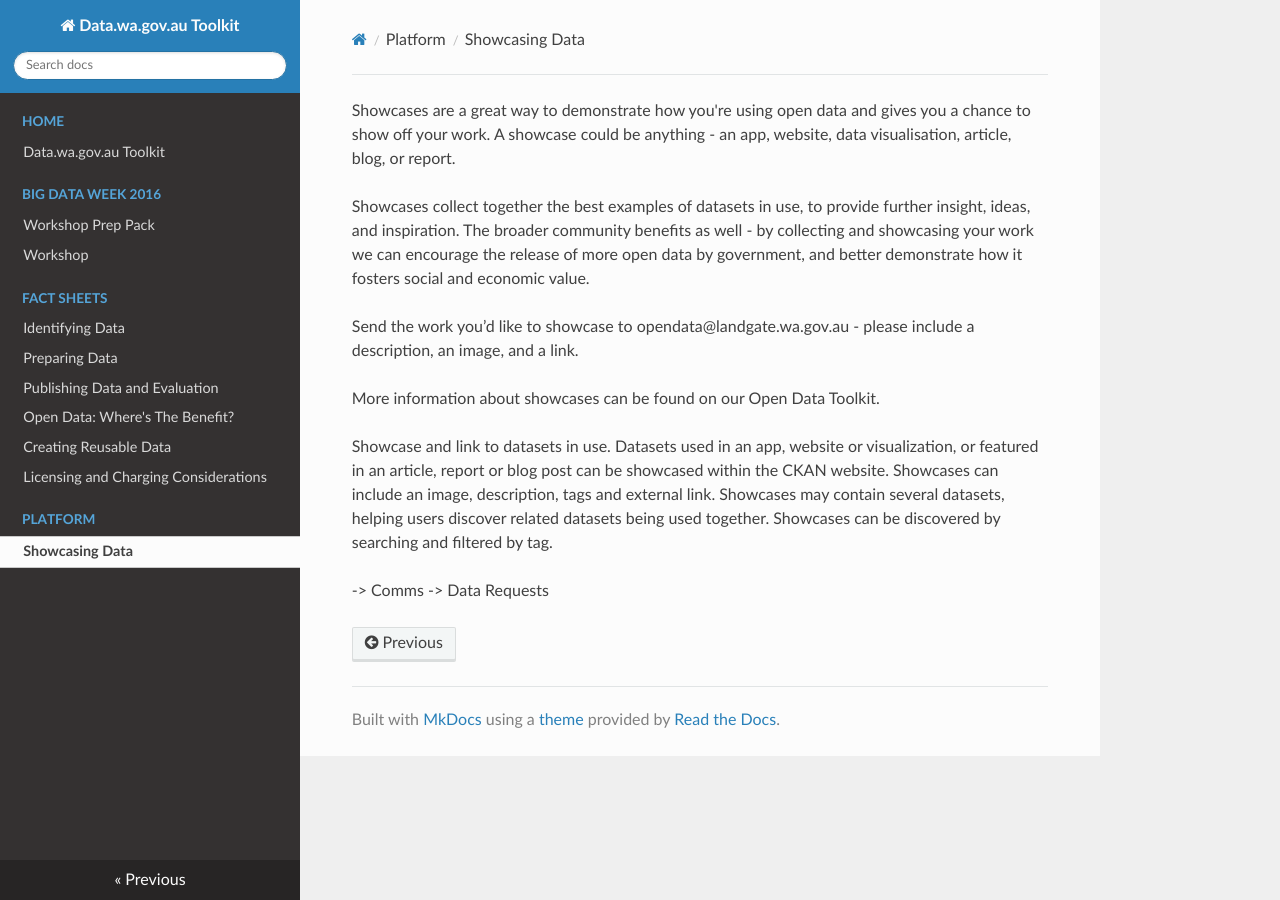
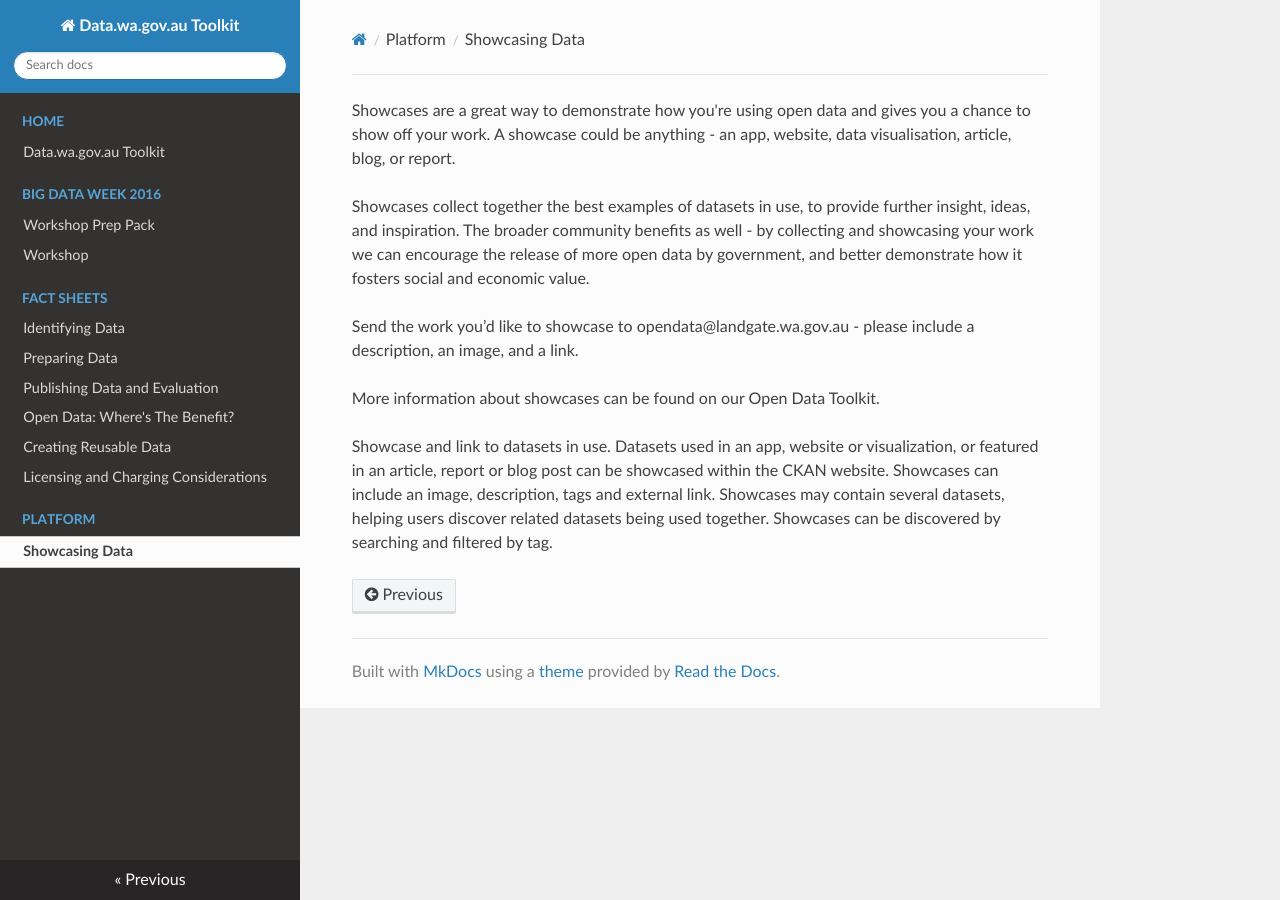
Before and after one commit to datawagovau/toolkit, an MkDocs documentation site: the page built from docs/ckan/showcases.md, in a window 1280 px wide. Built offline with MkDocs 1.6.1, drawn with Linux system fonts in a browser that asks for light colours; nearby versions of some CDN libraries; old or Windows-style settings are respelled for this version of MkDocs.

Commit message:
Update showcases.md

```diff
--- a/docs/ckan/showcases.md
+++ b/docs/ckan/showcases.md
@@ -8,6 +8,3 @@ More information about showcases can be found on our Open Data Toolkit.
 
 
 Showcase and link to datasets in use. Datasets used in an app, website or visualization, or featured in an article, report or blog post can be showcased within the CKAN website. Showcases can include an image, description, tags and external link. Showcases may contain several datasets, helping users discover related datasets being used together. Showcases can be discovered by searching and filtered by tag.
-
--> Comms
--> Data Requests
```
